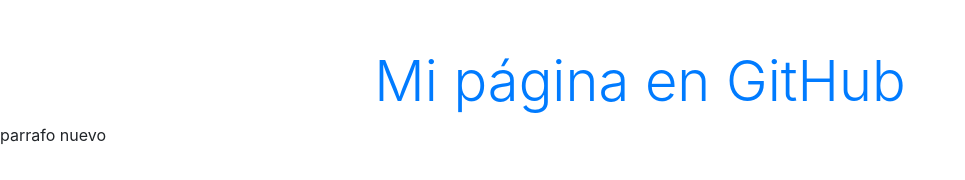
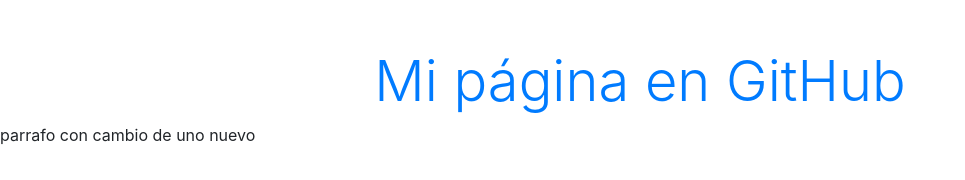
Before and after one commit to jgmendozara/sitiogh, a plain HTML site: page index.html in a window 1280 px wide. Shown: the whole page, without its empty margins (0-965 px from the left). Drawn offline with nearby package versions, Linux system fonts and the light colour scheme.

Commit message:
edicion de ramauno

```diff
--- a/index.html
+++ b/index.html
@@ -12,7 +12,7 @@
   </head>
   <body>
     <h1 class="text-center mt-5 display-4 text-primary">Mi página en GitHub</h1>
-    <p>parrafo nuevo</p>
+    <p>parrafo con cambio de uno nuevo</p>
 
     <!-- Optional JavaScript -->
     <!-- jQuery first, then Popper.js, then Bootstrap JS -->
```
